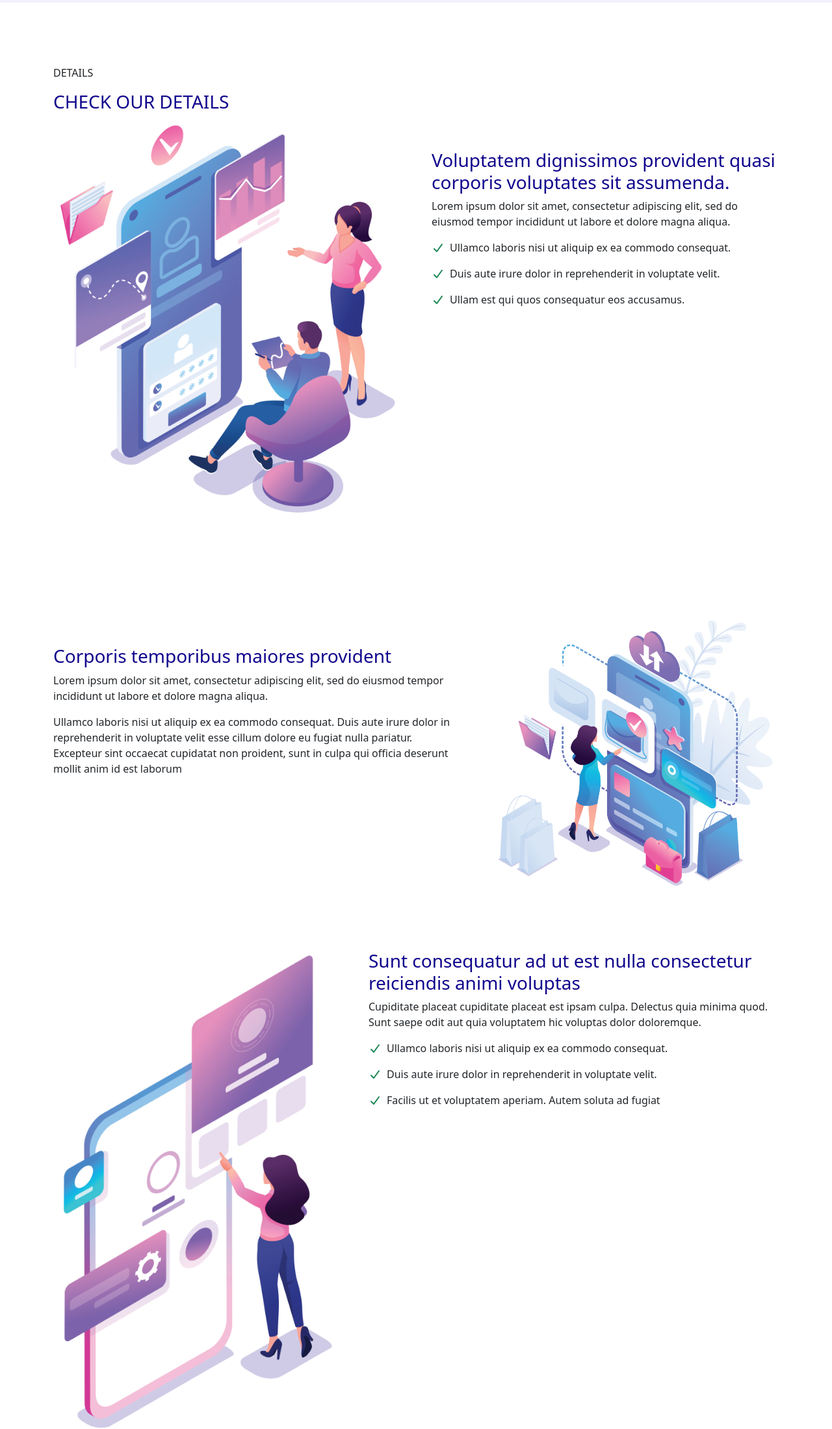
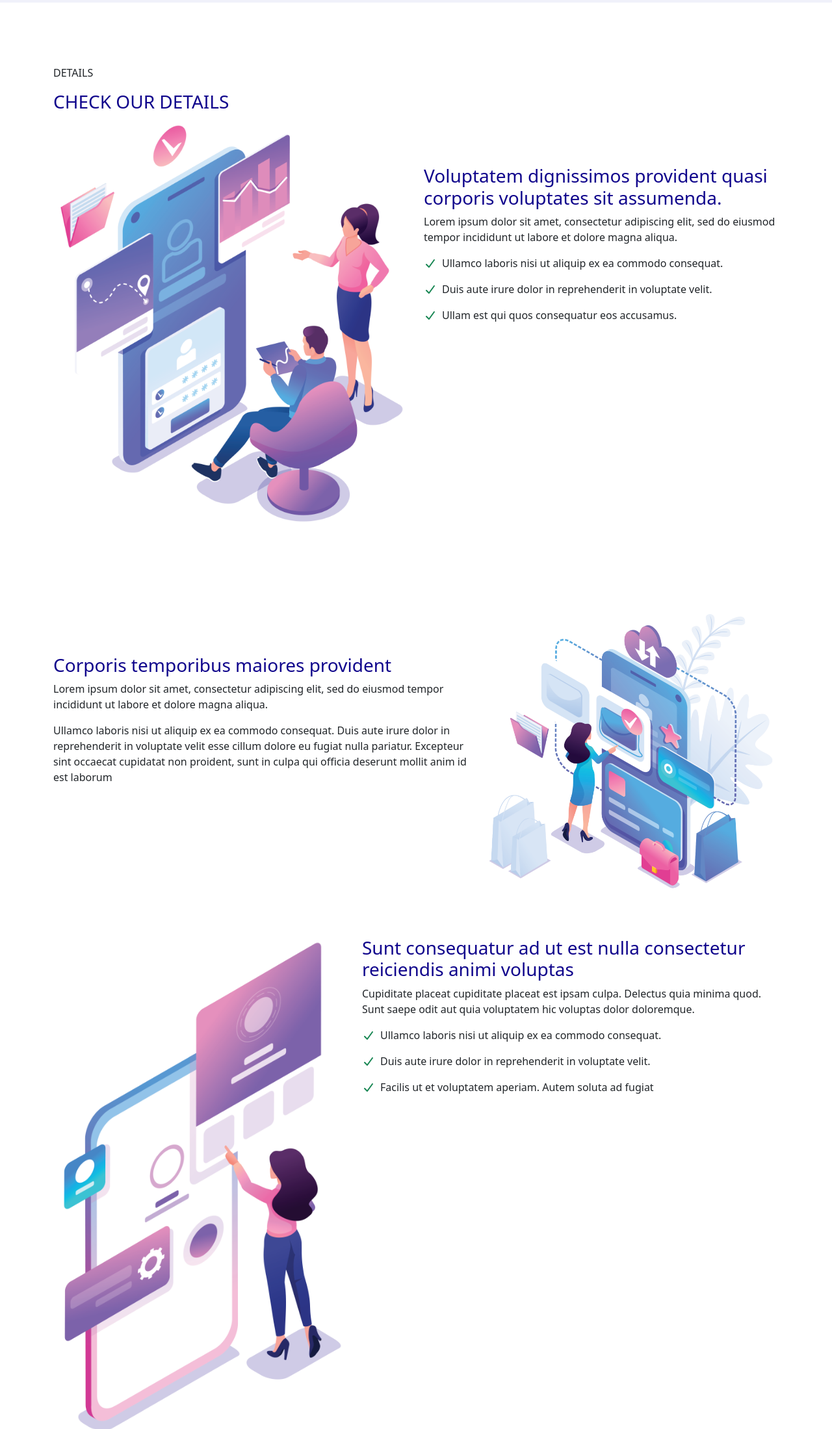
Before and after one commit to Temmycoder/bootslander, a plain HTML site: page index.html in a window 1280 px wide. Shown: the part 1980-4179 px from the top of the page at 65% size. Drawn offline with nearby package versions, Linux system fonts and the light colour scheme; a script that the page names is missing.

Commit message:
updated index.html with latest changes to eliminate scrollbar on mobile view

```diff
--- a/index.html
+++ b/index.html
@@ -374,7 +374,7 @@
                 <h3 class="about">CHECK OUR DETAILS</h3>
             </div>
 
-            <div class="row g-5">
+            <div class="row g-4">
                 <div class="col-md-6">
                     <img src="img/details-1.png" class="img-fluid" data-aos="zoom-in" data-aos-duration="1000">
                 </div>
@@ -389,7 +389,7 @@
                 </div>
             </div>
 
-            <div class="row mt-lg-5 pt-5 g-5">
+            <div class="row mt-lg-5 pt-md-5 g-4">
                 <div class="col-md-7 pt-5 mt-5" data-aos="fade-up" data-aos-duration="1000">
                     <h3 class="about">Corporis temporibus maiores provident</h3>
                     <p>Lorem ipsum dolor sit amet, consectetur adipiscing elit, sed do eiusmod tempor incididunt
@@ -403,7 +403,7 @@
                 </div>
             </div>
 
-            <div class="row g-5 mt-5">
+            <div class="row g-4 mt-5">
                 <div class="col-md-5" data-aos="zoom-in" data-aos-duration="1000">
                     <img src="img/details-3.png" class="img-fluid">
                 </div>
@@ -418,7 +418,7 @@
                 </div>
             </div>
 
-            <div class="row g-5 mb-5 mt-5">
+            <div class="row g-4 mb-5 mt-5">
                 <div class="col-md-7" data-aos="fade-up" data-aos-duration="1000">
                     <h3 class="about">Quas et necessitatibus eaque impedit ipsum animi consequatur incidunt in</h3>
                     <p>Lorem ipsum dolor sit amet, consectetur adipiscing elit, sed do eiusmod tempor
@@ -492,7 +492,7 @@
             </div>
         </section>
 
-        <section class="mt-5 container-fluid">
+        <section class="mt-5">
             <div id="myCarousel" class="carousel slide mb-6" data-bs-ride="carousel">
                 <div class="carousel-indicators">
                   <button type="button" data-bs-target="#myCarousel" data-bs-slide-to="0" class="active" aria-current="true" aria-label="Slide 1"></button>
```
